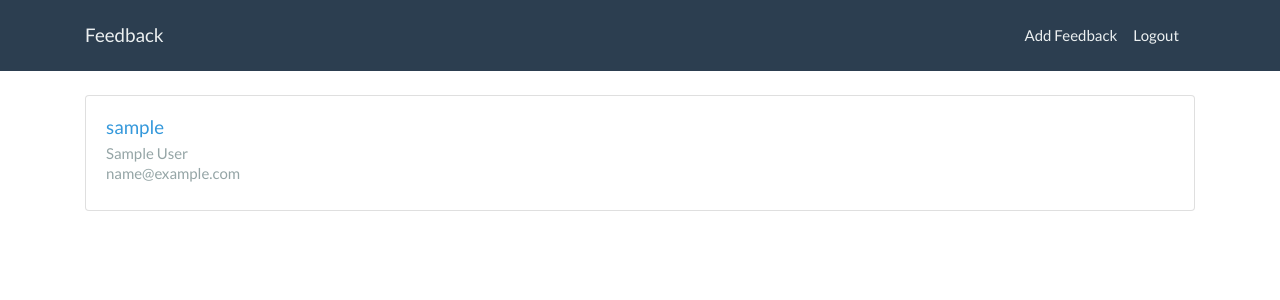
After one commit to AlpineCurt/feedback, a Flask app: a page that uses templates/base.html in a window 1280 px wide. The commit adds this page. Shown: the top 300 px of the page. Run offline with Flask 2, Linux system fonts and the light colour scheme; the visitor is signed in with stand-in values (Sample User, id 1); tables that the repository leaves empty hold one stand-in row (values such as "Sample post"); some libraries are stand-ins or nearby versions.

Commit message:
posting feedback implemented

```diff
--- a/app.py
+++ b/app.py
@@ -1,8 +1,8 @@
 from crypt import methods
 from flask import Flask, render_template, redirect, session, flash
 from flask_debugtoolbar import DebugToolbarExtension
-from models import db, connect_db, User
-from forms import NewUserForm, LoginForm
+from models import db, connect_db, User, Feedback
+from forms import NewUserForm, LoginForm, FeedbackForm
 from sqlalchemy.exc import IntegrityError
 
 app = Flask(__name__)
@@ -18,7 +18,11 @@ toolbar=DebugToolbarExtension(app)
 
 @app.route("/")
 def home_page():
-    return render_template("index.html")
+    if "user_id" in session:
+        user = User.query.filter_by(username=session["user_id"]).first()
+        return render_template("index.html", user=user)
+    else:
+        return render_template("index.html")
 
 @app.route("/register", methods=["GET", "POST"])
 def register():
@@ -43,7 +47,7 @@ def register():
             return render_template("register.html", form=form)
         session["user_id"] = new_user.username
         flash("Welcome!  Account creation successful", "success")
-        return redirect("/secret")
+        return redirect("f/users/{user.username}")
 
     return render_template("register.html", form=form)
 
@@ -59,7 +63,7 @@ def login():
         if user:
             flash(f"Welcome back, {user.username}!", "primary")
             session["user_id"] = user.username
-            return redirect("/secret")
+            return redirect(f"/users/{user.username}")
         else:
             form.username.errors = ['Invalid username or password.']
 
@@ -72,6 +76,43 @@ def logout():
     flash("Goodbye!", "info")
     return redirect("/")
 
+@app.route("/users/<username>")
+def user_info(username):
+    if "user_id" not in session:
+        flash("Please login first!", "danger")
+        return redirect('/login')
+    user = User.query.filter_by(username=username).first()
+    return render_template('user_info.html', user=user)
+
+@app.route("/users/<string:username>/feedback/add", methods=["GET", "POST"])
+def add_feedback(username):
+    if "user_id" not in session:
+        flash("Please login first!", "danger")
+        return redirect('/login')
+    user = User.query.filter_by(username=username).first()
+    if session["user_id"] != username:
+        flash("You can post for your account only.", "danger")
+        return redirect("/")
+    form = FeedbackForm()
+    if form.validate_on_submit():
+        feedback = Feedback(
+            title=form.title.data,
+            content=form.content.data,
+            username=username
+            )
+        db.session.add(feedback)
+        db.session.commit()
+        flash('Feedback added!', 'success')
+        return redirect(f"/users/{username}")
+
+    return render_template("feedback.html", form=form, user=user)
+
+
 @app.route("/secret")
 def secret_route():
-    return render_template("secret.html")
+    if "user_id" not in session:
+        flash("Please login first!", "danger")
+        return redirect('/login')
+    else:
+        user = User.query.filter_by(username=session["user_id"]).first()
+        return render_template("secret.html", user=user)
--- a/forms.py
+++ b/forms.py
@@ -1,7 +1,7 @@
 from ast import Pass
 from tokenize import String
 from flask_wtf import FlaskForm
-from wtforms import StringField, PasswordField
+from wtforms import StringField, PasswordField, TextAreaField
 from wtforms.validators import InputRequired
 
 class NewUserForm(FlaskForm):
@@ -14,3 +14,7 @@ class NewUserForm(FlaskForm):
 class LoginForm(FlaskForm):
     username = StringField("Username", validators=[InputRequired()])
     password = PasswordField("Password", validators=[InputRequired()])
+
+class FeedbackForm(FlaskForm):
+    title = StringField("Title", validators=[InputRequired()])
+    content = TextAreaField("Feedback", validators=[InputRequired()])
--- a/seed.py
+++ b/seed.py
@@ -1,6 +1,6 @@
 """Seed file for Feedback app"""
 
-from models import db, User
+from models import db, User, Feedback
 from app import app
 
 db.drop_all()
--- a/templates/base.html
+++ b/templates/base.html
@@ -14,6 +14,9 @@
             <a href="/" class="navbar-brand text-light">Feedback</a>
             <ul class="nav navbar-nav flex-row float-right">
                 {% if session['user_id'] %}
+                <li class="nav-item">
+                    <a class="nav-link pr-3 text-light" href="/users/{{user.username}}/feedback/add">Add Feedback</a>
+                </li>
                 <li class="nav-item">
                     <a class="nav-link pr-3 text-light" href="/logout">Logout</a>
                 </li>
--- /dev/null
+++ b/templates/user_info.html
@@ -0,0 +1,14 @@
+{%  extends 'base.html' %}
+
+{% block title %}{{user.username}}{% endblock %}
+
+{% block content %}
+<div class="card my-4">
+    <div class="card-body">
+        <h5 class="card-title text-info">{{user.username}}</h5>
+        <h6 class="card-subtitle mb-2 text-muted">{{user.first_name}} {{user.last_name}}</h6>
+        <h6 class="card-subtitle mb-2 text-muted">{{user.email}}</h6>
+    </div>
+</div>
+
+{% endblock %}
```
Also changed, not shown: models.py (+12 -0 lines), templates/feedback.html (added, +25 -0 lines).
